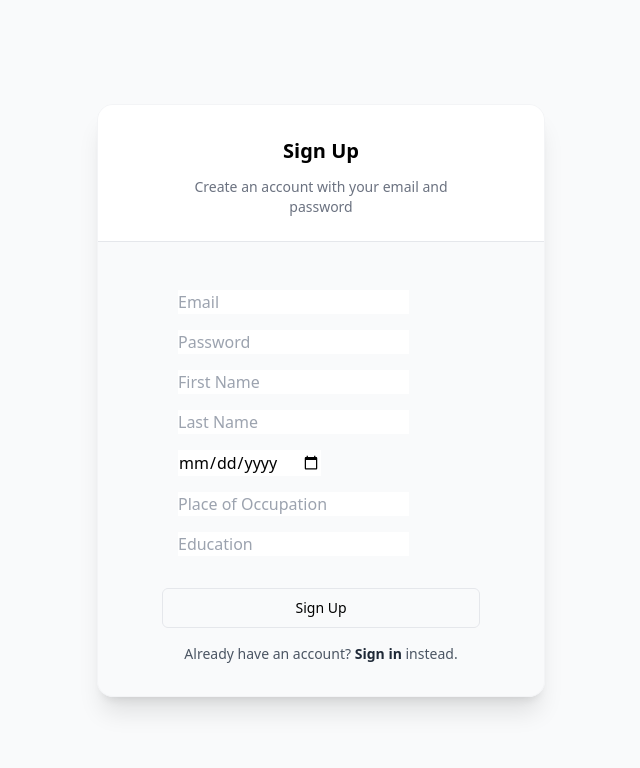
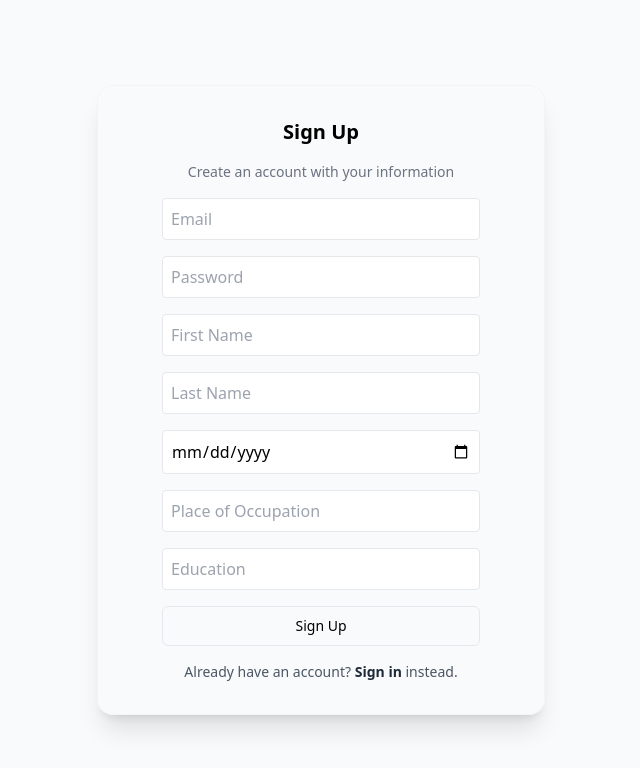
Before and after one commit to tm1722/ip-pip, a Next.js app: page /register in a window 1280 px wide. Shown: the top 768 px of the page, without its empty margins (319-959 px from the left). Built offline with nearby package versions, Linux system fonts and the light colour scheme.

Commit message:
added some restrictions for password and date of birth

```diff
--- a/app/db.ts
+++ b/app/db.ts
@@ -1,102 +1,105 @@
-import { drizzle } from 'drizzle-orm/postgres-js';
-import { pgTable, serial, varchar } from 'drizzle-orm/pg-core';
-import { eq } from 'drizzle-orm';
-import postgres from 'postgres';
-import { genSaltSync, hashSync } from 'bcrypt-ts';
+'use client';
 
+import { useState } from 'react';
+import Link from 'next/link';
+import { useRouter } from 'next/navigation';
+import { SubmitButton } from 'app/submit-button';
 
-// Optionally, if not using email/pass login, you can
-// use the Drizzle adapter for Auth.js / NextAuth
-// https://authjs.dev/reference/adapter/drizzle
-let client = postgres(`${process.env.POSTGRES_URL!}?sslmode=require`);
-let db = drizzle(client);
+export default function RegisterPage() {
+  const router = useRouter();
+  const [errors, setErrors] = useState<Record<string, string>>({});
 
-export async function getUser(email: string) {
-  const users = await ensureTableExists();
-  return await db.select().from(users).where(eq(users.email, email));
-}
+  async function handleSubmit(event: React.FormEvent<HTMLFormElement>) {
+    event.preventDefault();
+    const form = event.currentTarget;
+    const formData = new FormData(form);
 
+    const email = formData.get('email') as string;
+    const password = formData.get('password') as string;
+    const first_name = formData.get('first_name') as string;
+    const last_name = formData.get('last_name') as string;
+    const date_of_birth = formData.get('date_of_birth') as string;
+    const place_of_occupation = formData.get('place_of_occupation') as string;
+    const education = formData.get('education') as string;
 
-export async function createUser({
-  email,
-  password,
-  first_name,
-  last_name,
-  date_of_birth,
-  place_of_occupation,
-  education,
-  user_type
-}: {
-  email: string;
-  password: string;
-  first_name: string;
-  last_name: string;
-  date_of_birth: string;
-  place_of_occupation?: string | null;
-  education?: string | null;
-  user_type: 'User' | 'Moderator' | 'Banned User';
-}) {
-  const users = await ensureTableExists();
-  let salt = genSaltSync(10);
-  let hash = hashSync(password, salt);
+    const newErrors: Record<string, string> = {};
 
-  return await db.insert(users).values({
-    email,
-    password: hash,
-    first_name,
-    last_name,
-    date_of_birth,
-    place_of_occupation,
-    education,
-    user_type
-  });
-}
+    // Password rules
+    if (password.length < 8) {
+      newErrors.password = 'Password must be at least 8 characters.';
+    } else if (!/[a-z]/.test(password) || !/[A-Z]/.test(password)) {
+      newErrors.password = 'Password must include both uppercase and lowercase letters.';
+    } else if (!/[^a-zA-Z0-9]/.test(password)) {
+      newErrors.password = 'Password must include at least one symbol.';
+    }
 
+    // Date of birth rules
+    const dob = new Date(date_of_birth);
+    const now = new Date();
+    const minYear = 1925;
+    const minAge = 18;
 
+    if (dob.getFullYear() < minYear) {
+      newErrors.date_of_birth = `Date of birth cannot be before ${minYear}.`;
+    } else {
+      const age = now.getFullYear() - dob.getFullYear() - (now < new Date(dob.setFullYear(now.getFullYear())) ? 1 : 0);
+      if (age < minAge) {
+        newErrors.date_of_birth = 'You must be at least 18 years old.';
+      }
+    }
 
-let cachedTable: any = null;
+    if (Object.keys(newErrors).length > 0) {
+      setErrors(newErrors);
+      return;
+    }
 
-async function ensureTableExists() {
-  if (cachedTable) return cachedTable;
+    // No errors, send to server
+    const res = await fetch('/register', {
+      method: 'POST',
+      body: formData,
+    });
 
-  const existsResult = await client`
-    SELECT EXISTS (
-      SELECT FROM information_schema.tables
-      WHERE table_schema = 'public'
-      AND table_name = 'User'
-    );
-  `;
-
-  const exists = existsResult[0]?.exists;
-
-  if (!exists) {
-    await client`
-      CREATE TABLE "User" (
-        id SERIAL PRIMARY KEY,
-        email VARCHAR(64),
-        password VARCHAR(64),
-        first_name VARCHAR(64) NOT NULL,
-        last_name VARCHAR(64) NOT NULL,
-        date_of_birth VARCHAR(10) NOT NULL,
-        place_of_occupation VARCHAR(128),
-        education VARCHAR(128),
-        user_type VARCHAR(32) NOT NULL DEFAULT 'User'
-      );
-    `;
+    if (res.ok) {
+      router.push('/login');
+    } else {
+      setErrors({ general: 'Failed to register. Please try again.' });
+    }
   }
 
-  // Always return the table schema
-  cachedTable = pgTable('User', {
-    id: serial('id').primaryKey(),
-    email: varchar('email', { length: 64 }),
-    password: varchar('password', { length: 64 }),
-    first_name: varchar('first_name', { length: 64 }),
-    last_name: varchar('last_name', { length: 64 }),
-    date_of_birth: varchar('date_of_birth', { length: 10 }),
-    place_of_occupation: varchar('place_of_occupation', { length: 128 }),
-    education: varchar('education', { length: 128 }),
-    user_type: varchar('user_type', { length: 32 })
-  });
+  return (
+    <div className="flex h-screen w-screen items-center justify-center bg-gray-50">
+      <div className="z-10 w-full max-w-md overflow-hidden rounded-2xl border border-gray-100 shadow-xl">
+        <form onSubmit={handleSubmit} className="flex flex-col space-y-4 bg-gray-50 px-4 py-8 sm:px-16">
+          <h3 className="text-xl font-semibold text-center">Sign Up</h3>
+          <p className="text-sm text-gray-500 text-center">
+            Create an account with your information
+          </p>
 
-  return cachedTable;
+          <input name="email" type="email" required placeholder="Email" className="w-full p-2 border rounded" />
+          <input name="password" type="password" required placeholder="Password" className="w-full p-2 border rounded" />
+          {errors.password && <p className="text-sm text-red-700 bg-red-100 px-2 py-1 rounded">{errors.password}</p>}
+
+          <input name="first_name" required placeholder="First Name" className="w-full p-2 border rounded" />
+          <input name="last_name" required placeholder="Last Name" className="w-full p-2 border rounded" />
+          <input name="date_of_birth" type="date" required className="w-full p-2 border rounded" />
+          {errors.date_of_birth && <p className="text-sm text-red-700 bg-red-100 px-2 py-1 rounded">{errors.date_of_birth}</p>}
+
+          <input name="place_of_occupation" placeholder="Place of Occupation" className="w-full p-2 border rounded" />
+          <input name="education" placeholder="Education" className="w-full p-2 border rounded" />
+
+          {errors.general && <p className="text-sm text-red-700 bg-red-100 px-2 py-1 rounded">{errors.general}</p>}
+
+          <SubmitButton>Sign Up</SubmitButton>
+
+          <p className="text-center text-sm text-gray-600">
+            {'Already have an account? '}
+            <Link href="/login" className="font-semibold text-gray-800">
+              Sign in
+            </Link>
+            {' instead.'}
+          </p>
+        </form>
+      </div>
+    </div>
+  );
 }
--- a/app/register/page.tsx
+++ b/app/register/page.tsx
@@ -1,80 +1,112 @@
+'use client';
+
+import { useState } from 'react';
 import Link from 'next/link';
-import { Form } from 'app/form';
-import { redirect } from 'next/navigation';
-import { createUser, getUser } from 'app/db';
+import { useRouter } from 'next/navigation';
 import { SubmitButton } from 'app/submit-button';
-import { log } from 'console';
 
-export default function Login() {
-  async function register(formData: FormData) {
-    'use server';
-    let email = formData.get('email') as string;
-    let password = formData.get('password') as string;
+export default function RegisterPage() {
+  const router = useRouter();
+  const [errors, setErrors] = useState<Record<string, string | string[]>>({});
 
-    let first_name = formData.get('first_name') as string;
-    let last_name = formData.get('last_name') as string;
-    let date_of_birth = formData.get('date_of_birth') as string;
-    let place_of_occupation = formData.get('place_of_occupation') as string | null;
-    let education = formData.get('education') as string | null;
-    let user = await getUser(email);
+  async function handleSubmit(event: React.FormEvent<HTMLFormElement>) {
+    event.preventDefault();
+    const form = event.currentTarget;
+    const formData = new FormData(form);
 
-    if (user.length > 0) {
-            return (
-              <div className="mb-4 rounded bg-red-100 p-3 text-sm text-red-700">
-              This user already exists.{' '}
-              <Link href="/forgot-password" className="font-semibold underline">
-                Did you by any chance forget your password?
-              </Link>
-              </div>
-            );
-      log('User already exists');
-      return 'User already exists'; // TODO: Handle errors with useFormStatus
+    const email = formData.get('email') as string;
+    const password = formData.get('password') as string;
+    const first_name = formData.get('first_name') as string;
+    const last_name = formData.get('last_name') as string;
+    const date_of_birth = formData.get('date_of_birth') as string;
+    const place_of_occupation = formData.get('place_of_occupation') as string;
+    const education = formData.get('education') as string;
+
+    const newErrors: Record<string, string> = {};
+
+    // Password rules
+    const passwordErrors: string[] = [];
+
+    if (password.length < 8) {
+      passwordErrors.push('• At least 8 characters\n');
+    }
+    if (!/[a-z]/.test(password)) {
+      passwordErrors.push('• At least one lowercase letter\n');
+    }
+    if (!/[A-Z]/.test(password)) {
+      passwordErrors.push('• At least one uppercase letter\n');
+    }
+    if (!/[^a-zA-Z0-9]/.test(password)) {
+      passwordErrors.push('• At least one symbol (e.g. !, @, #)\n');
+    }
+
+    if (passwordErrors.length > 0) {
+      newErrors.password = passwordErrors;
+    }
+
+
+    // Date of birth rules
+    const dob = new Date(date_of_birth);
+    const now = new Date();
+    const minYear = 1925;
+    const minAge = 18;
+
+    if (dob.getFullYear() < minYear) {
+      newErrors.date_of_birth = `Date of birth cannot be before ${minYear}.`;
     } else {
-      console.log('[CREATE USER] Arguments:', {
-        email,
-        password,
-        first_name,
-        last_name,
-        date_of_birth,
-        place_of_occupation,
-        education
-      });
+      const age = now.getFullYear() - dob.getFullYear() - (now < new Date(dob.setFullYear(now.getFullYear())) ? 1 : 0);
+      if (age < minAge) {
+        newErrors.date_of_birth = 'You must be at least 18 years old.';
+      }
+    }
 
-      await createUser({
-        email,
-        password,
-        first_name,
-        last_name,
-        date_of_birth,
-        place_of_occupation,
-        education,
-        user_type: 'User' // set automatically
-      });
-      redirect('/login');
+    if (Object.keys(newErrors).length > 0) {
+      setErrors(newErrors);
+      return;
+    }
+
+    // No errors, send to server
+    const res = await fetch('/register', {
+      method: 'POST',
+      body: formData,
+    });
+
+    if (res.ok) {
+      router.push('/login');
+    } else {
+      setErrors({ general: 'Failed to register. Please try again.' });
     }
   }
 
   return (
     <div className="flex h-screen w-screen items-center justify-center bg-gray-50">
       <div className="z-10 w-full max-w-md overflow-hidden rounded-2xl border border-gray-100 shadow-xl">
-        <div className="flex flex-col items-center justify-center space-y-3 border-b border-gray-200 bg-white px-4 py-6 pt-8 text-center sm:px-16">
-          <h3 className="text-xl font-semibold">Sign Up</h3>
-          <p className="text-sm text-gray-500">
-            Create an account with your email and password
+        <form onSubmit={handleSubmit} className="flex flex-col space-y-4 bg-gray-50 px-4 py-8 sm:px-16">
+          <h3 className="text-xl font-semibold text-center">Sign Up</h3>
+          <p className="text-sm text-gray-500 text-center">
+            Create an account with your information
           </p>
-        </div>
-        <Form action={register} includeAuthFields={false}>
-          <div className="p-4 space-y-4">
-            <input name="email" type="email" required placeholder="Email" className="..." />
-            <input name="password" type="password" required placeholder="Password" className="..." />
-            <input name="first_name" required placeholder="First Name" className="..." />
-            <input name="last_name" required placeholder="Last Name" className="..." />
-            <input name="date_of_birth" type="date" required className="..." />
-            <input name="place_of_occupation" placeholder="Place of Occupation" className="..." />
-            <input name="education" placeholder="Education" className="..." />
-          </div>
+
+          <input name="email" type="email" required placeholder="Email" className="w-full p-2 border rounded" />
+          <input name="password" type="password" required placeholder="Password" className="w-full p-2 border rounded" />
+          {Array.isArray(errors.password) && (
+            <p className="whitespace-pre-line text-sm text-red-700 bg-red-100 px-3 py-2 rounded">
+              {errors.password.join('')}
+            </p>
+          )}
+
+          <input name="first_name" required placeholder="First Name" className="w-full p-2 border rounded" />
+          <input name="last_name" required placeholder="Last Name" className="w-full p-2 border rounded" />
+          <input name="date_of_birth" type="date" required className="w-full p-2 border rounded" />
+          {errors.date_of_birth && <p className="text-sm text-red-700 bg-red-100 px-2 py-1 rounded">{errors.date_of_birth}</p>}
+
+          <input name="place_of_occupation" placeholder="Place of Occupation" className="w-full p-2 border rounded" />
+          <input name="education" placeholder="Education" className="w-full p-2 border rounded" />
+
+          {errors.general && <p className="text-sm text-red-700 bg-red-100 px-2 py-1 rounded">{errors.general}</p>}
 
           <SubmitButton>Sign Up</SubmitButton>
+
           <p className="text-center text-sm text-gray-600">
             {'Already have an account? '}
             <Link href="/login" className="font-semibold text-gray-800">
@@ -82,8 +114,7 @@ export default function Login() {
             </Link>
             {' instead.'}
           </p>
-        </Form>
-
+        </form>
       </div>
     </div>
   );
```
